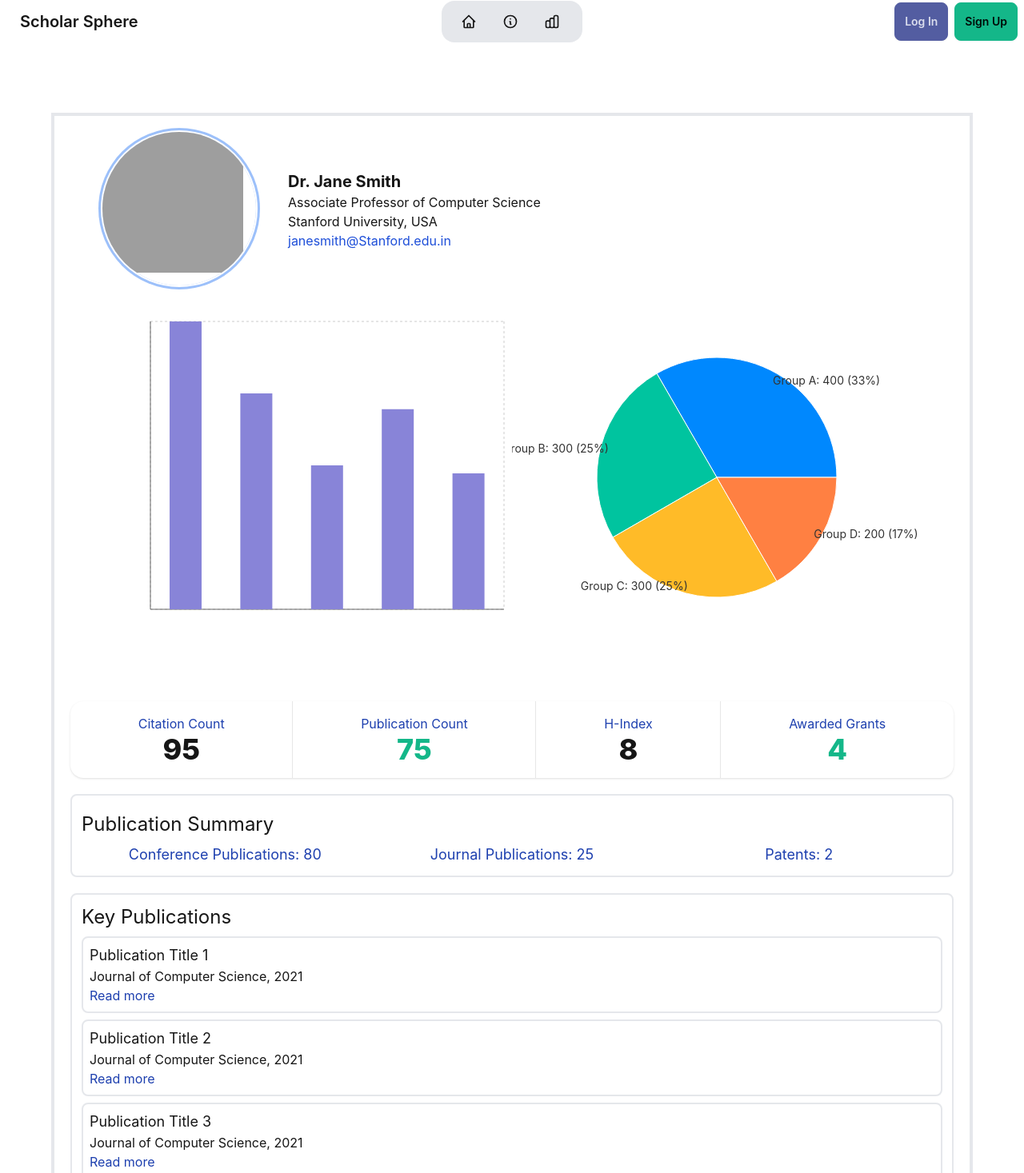
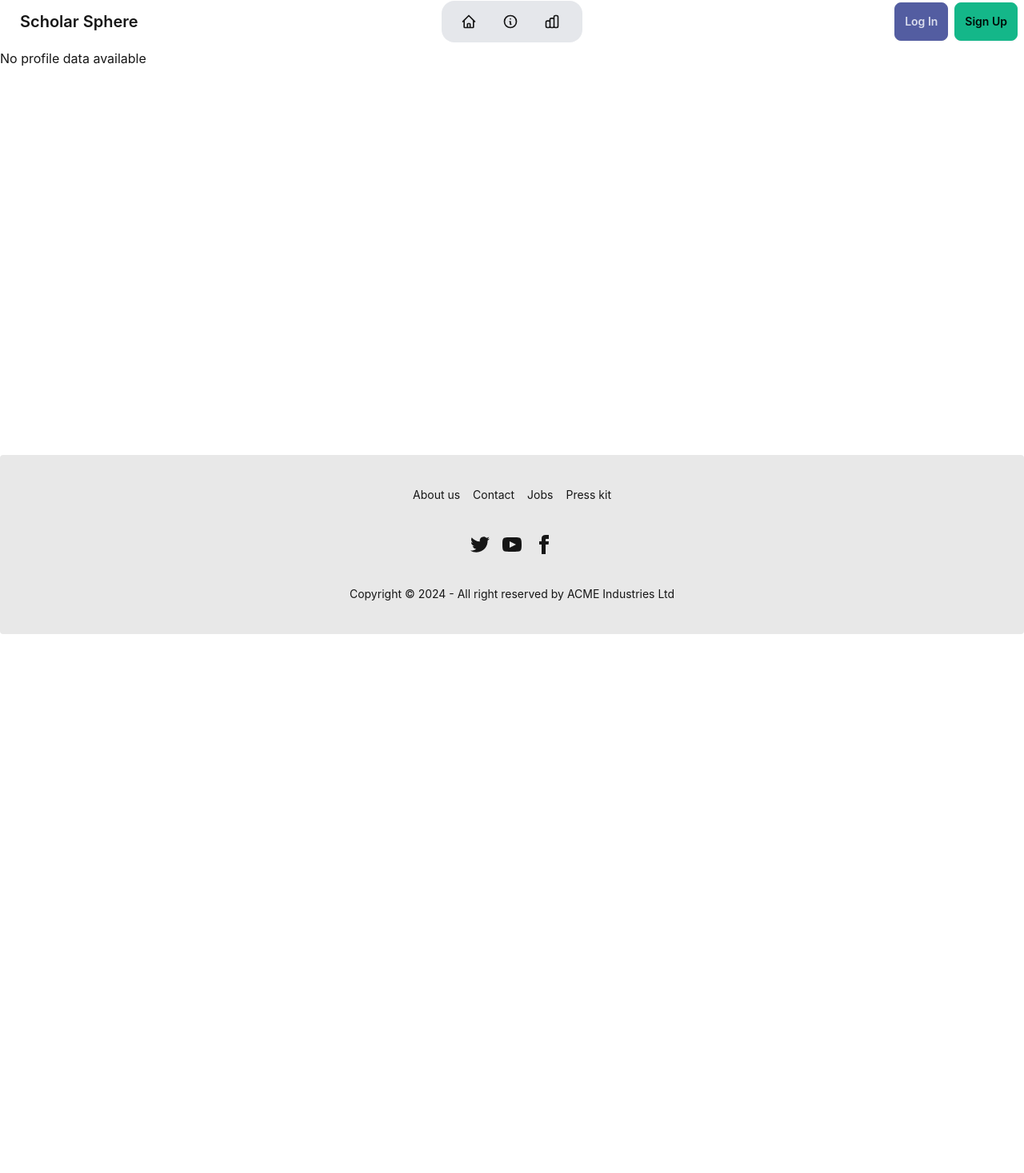
Before and after one commit to MetaStag/scholarsphere, a React (Create React App) app: page /report in a window 1280 px wide. Shown: the part 7-1474 px from the top of the page at 80% size. After the commit the page ends 800 px from the top, so only its background shows below. Built offline with nearby package versions, Linux system fonts and the light colour scheme; grey boxes are pictures that could not be loaded; the HTML template or start-up script is replaced by a standard one.

Commit message:
ui changes

```diff
--- a/package.json
+++ b/package.json
@@ -11,10 +11,12 @@
     "@testing-library/react": "^13.4.0",
     "@testing-library/user-event": "^13.5.0",
     "autoprefixer": "^10.4.20",
+    "framer-motion": "^11.3.31",
     "papaparse": "^5.4.1",
     "postcss": "^8.4.41",
     "react": "^18.3.1",
     "react-dom": "^18.3.1",
+    "react-fast-marquee": "^1.6.5",
     "react-router-dom": "^6.26.1",
     "react-scripts": "^5.0.1",
     "recharts": "^2.12.7",
--- a/src/Components/About.js
+++ b/src/Components/About.js
@@ -7,7 +7,11 @@ function About() {
   const navigate = useNavigate();
 
   if (!profile) {
-    return <p>No profile data available</p>;
+    return (
+      <p className="text-center mt-20 text-xl text-red-500">
+        No profile data available
+      </p>
+    );
   }
 
   const handleGenerateReport = () => {
@@ -20,61 +24,77 @@ function About() {
     const yearArray = years.split(",");
 
     return linkArray.map((link, index) => (
-      <tr key={index}>
-        <td>
+      <tr
+        key={index}
+        className="hover:bg-gray-100 transition-colors duration-200"
+      >
+        <td className="p-4">
           <a
             href={link.trim()}
             target="_blank"
             rel="noopener noreferrer"
-            className="text-blue-500 underline block"
+            className="text-blue-600 hover:text-blue-800 font-semibold"
           >
             {link.trim()}
           </a>
         </td>
-        <td>{yearArray[index]?.trim() || "N/A"}</td>
+        <td className="p-4 text-gray-700">
+          {yearArray[index]?.trim() || "N/A"}
+        </td>
       </tr>
     ));
   };
 
   return (
-    <div className="mt-20 text-center">
-      <div className="flex items-center justify-center mb-6 relative mx-64">
-        <div className="avatar">
-          <div className="ring-primary ring-offset-base-100 w-48 h-48 rounded-full ring ring-offset-2 overflow-hidden">
+    <div className="mt-16 mx-auto max-w-6xl p-8 bg-gradient-to-br from-white to-blue-100 shadow-2xl rounded-3xl">
+      {/* Profile Header */}
+      <div className="flex flex-col md:flex-row items-center justify-between mb-12">
+        <div className="w-full md:w-1/3 flex justify-center mb-6 md:mb-0">
+          <div className="relative group">
             <img
               src={
                 profile.image ||
                 "https://www.freeiconspng.com/uploads/profile-icon-9.png"
               }
               alt={profile.Author}
-              className="w-full h-full object-cover"
+              className="w-40 h-40 md:w-56 md:h-56 rounded-full border-8 border-blue-400 object-cover shadow-lg transform group-hover:scale-105 transition-transform duration-300"
             />
+            <div className="absolute inset-0 flex items-center justify-center opacity-0 group-hover:opacity-90 bg-blue-900 bg-opacity-50 rounded-full transition-opacity duration-300">
+              <span className="text-white text-lg font-semibold">
+                View Profile
+              </span>
+            </div>
           </div>
         </div>
-        <div className="ml-6 text-left">
-          <h2 className="text-3xl font-bold mb-4">{profile.Author}</h2>
-          <p className="text-xl mb-3">
-            {profile.Designation}. {profile.Institute}
+        <div className="w-full md:w-2/3 text-center md:text-left space-y-4">
+          <h2 className="text-5xl font-bold text-gray-800">{profile.Author}</h2>
+          <p className="text-xl text-gray-600">
+            {profile.Designation}, {profile.Institute}
           </p>
-          <p className="text-xl">{profile.Location}</p>
-          <p className="text-xl">{profile.Email}</p>
+          <p className="text-lg text-gray-600">{profile.Location}</p>
+          <p className="text-lg text-gray-600">{profile.Email}</p>
           <button
             onClick={handleGenerateReport}
-            className="btn btn-primary mt-4"
+            className="btn bg-blue-600 hover:bg-blue-700 text-white px-8 py-3 rounded-full shadow-lg mt-6 transform hover:scale-105 transition-transform duration-300"
           >
             Generate Report
           </button>
         </div>
       </div>
 
-      <div className="flex flex-row justify-center p-10">
-        <div className="transform scale-125">
-          <table className="table max-w-32">
-            {/* head */}
-            <thead>
+      {/* Contributions Table */}
+      <div className="bg-white p-8 rounded-lg shadow-xl">
+        <h3 className="text-3xl font-semibold text-gray-800 mb-6">
+          Contributions
+        </h3>
+        <div className="overflow-x-auto">
+          <table className="min-w-full bg-white rounded-lg border border-gray-200">
+            <thead className="bg-blue-600 text-white">
               <tr>
-                <th>Contributions</th>
-                <th>Year</th>
+                <th className="p-4 text-left font-medium text-lg">
+                  Contribution
+                </th>
+                <th className="p-4 text-left font-medium text-lg">Year</th>
               </tr>
             </thead>
             <tbody>{renderLinksAndYears(profile.Links, profile.Year)}</tbody>
--- a/src/Components/Report.js
+++ b/src/Components/Report.js
@@ -1,54 +1,112 @@
-// src/Components/Report.js
 import React from "react";
+import { useLocation } from "react-router-dom";
+import { motion } from "framer-motion";
 import BarC from "./BarC";
 import PieC from "./PieC";
 
+function estimateHIndex(totalCitations) {
+  return Math.floor(Math.sqrt(totalCitations));
+}
+
 function Report() {
+  const { state } = useLocation();
+  const { profile } = state || {};
+
+  if (!profile) {
+    return <p>No profile data available</p>;
+  }
+
+  const hIndex = estimateHIndex(profile.Citation);
+
   return (
-    <div className="mt-20 mx-auto max-w-6xl flex flex-col border-4 p-5 my-10">
-      <div className="flex flex-row">
-        <div className="ring-primary ring-offset-base-100 w-48 h-48 rounded-full ring ring-offset-2 overflow-hidden mx-10">
+    <div className="mt-20 mx-auto max-w-6xl">
+      <motion.div
+        className="flex flex-col items-center text-center mb-10"
+        initial={{ opacity: 0, y: -50 }}
+        animate={{ opacity: 1, y: 0 }}
+        transition={{ duration: 0.5 }}
+      >
+        <motion.div
+          className="ring-primary ring-offset-base-100 w-48 h-48 rounded-full ring ring-offset-2 overflow-hidden shadow-lg"
+          whileHover={{ scale: 1.1 }}
+          whileTap={{ scale: 0.9 }}
+        >
           <img
-            src={"https://www.freeiconspng.com/uploads/profile-icon-9.png"}
-            alt="imag"
-            className="w-44 h-44 object-cover"
+            src={
+              profile.image ||
+              "https://www.freeiconspng.com/uploads/profile-icon-9.png"
+            }
+            alt={profile.Author}
+            className="w-full h-full object-cover"
           />
-        </div>
-        <div className="flex flex-col mt-12">
-          <span className="text-xl font-bold">Dr. Jane Smith</span>
-          <span>Associate Professor of Computer Science</span>
-          <span>Stanford University, USA</span>
-          <span className="text-blue-700">janesmith@Stanford.edu.in</span>
-        </div>
-      </div>
-      <div className="flex flex-row m-10">
-        <BarC />
-        <PieC />
-      </div>
-      <div className="stats shadow mt-10">
-        <div className="stat place-items-center">
-          <div className="stat-title text-primary-800">Citation Count</div>
-          <div className="stat-value">95</div>
-        </div>
+        </motion.div>
+        <h1 className="text-4xl font-extrabold mt-6">{profile.Author}</h1>
+        <p className="text-xl text-gray-600 mt-2">{profile.Designation}</p>
+        <p className="text-xl text-gray-600">{profile.Institute}</p>
+        <p className="text-xl text-blue-700 mt-2">{profile.Email}</p>
+      </motion.div>
 
-        <div className="stat place-items-center">
-          <div className="stat-title text-primary-800">Publication Count</div>
-          <div className="stat-value text-secondary">75</div>
-        </div>
+      <motion.div
+        className="grid grid-cols-1 md:grid-cols-2 gap-10"
+        initial={{ opacity: 0 }}
+        animate={{ opacity: 1 }}
+        transition={{ delay: 0.3, duration: 0.5 }}
+      >
+        <motion.div
+          className="p-6 bg-white rounded-lg shadow-md hover:shadow-xl transition-shadow duration-300"
+          whileHover={{ scale: 1.05 }}
+        >
+          <BarC />
+        </motion.div>
+        <motion.div
+          className="p-6 bg-white rounded-lg shadow-md hover:shadow-xl transition-shadow duration-300"
+          whileHover={{ scale: 1.05 }}
+        >
+          <PieC />
+        </motion.div>
+      </motion.div>
 
-        <div className="stat place-items-center">
-          <div className="stat-title text-primary-800">H-Index</div>
-          <div className="stat-value">8</div>
-        </div>
+      <div className="stats shadow mt-10 grid grid-cols-2 md:grid-cols-4 gap-6">
+        <motion.div
+          className="stat place-items-center bg-gradient-to-r from-purple-400 via-pink-500 to-red-500 text-white rounded-lg p-4"
+          whileHover={{ scale: 1.05 }}
+        >
+          <div className="stat-title">Citation Count</div>
+          <div className="stat-value">{profile.Citation}</div>
+        </motion.div>
 
-        <div className="stat place-items-center">
-          <div className="stat-title text-primary-800">Awarded Grants</div>
-          <div className="stat-value text-secondary">4</div>
-        </div>
+        <motion.div
+          className="stat place-items-center bg-gradient-to-r from-green-400 to-blue-500 text-white rounded-lg p-4"
+          whileHover={{ scale: 1.05 }}
+        >
+          <div className="stat-title">Publication Count</div>
+          <div className="stat-value">{profile.Publication}</div>
+        </motion.div>
+
+        <motion.div
+          className="stat place-items-center bg-gradient-to-r from-yellow-400 to-orange-500 text-white rounded-lg p-4"
+          whileHover={{ scale: 1.05 }}
+        >
+          <div className="stat-title">H-Index</div>
+          <div className="stat-value">{hIndex}</div>
+        </motion.div>
+
+        <motion.div
+          className="stat place-items-center bg-gradient-to-r from-teal-400 to-indigo-500 text-white rounded-lg p-4"
+          whileHover={{ scale: 1.05 }}
+        >
+          <div className="stat-title">Awarded Grants</div>
+          <div className="stat-value">4</div>
+        </motion.div>
       </div>
 
-      <div className="border-2 mt-5 p-3 rounded-lg">
-        <h1 className="text-bold text-2xl py-2">Publication Summary</h1>
+      <motion.div
+        className="border-2 mt-5 p-5 rounded-lg bg-gray-50 shadow-md hover:shadow-lg transition-shadow duration-300"
+        initial={{ opacity: 0 }}
+        animate={{ opacity: 1 }}
+        transition={{ delay: 0.4, duration: 0.5 }}
+      >
+        <h1 className="text-bold text-3xl mb-4">Publication Summary</h1>
         <div className="text-primary-800 flex justify-between w-full">
           <span className="flex-1 text-center text-lg">
             Conference Publications: 80
@@ -58,26 +116,43 @@ function Report() {
           </span>
           <span className="flex-1 text-center text-lg">Patents: 2</span>
         </div>
-      </div>
+      </motion.div>
 
-      <div className="border-2 mt-5 p-3 rounded-lg">
-        <h1 className="text-bold text-2xl">Key Publications</h1>
-        <div className="border-2 p-2 rounded-lg flex flex-col my-2">
-          <span className="text-bold text-lg">Publication Title 1</span>
-          <span>Journal of Computer Science, 2021</span>
-          <span className="text-primary-800">Read more</span>
+      <motion.div
+        className="border-2 mt-5 p-5 rounded-lg bg-gray-50 shadow-md hover:shadow-lg transition-shadow duration-300"
+        initial={{ opacity: 0 }}
+        animate={{ opacity: 1 }}
+        transition={{ delay: 0.5, duration: 0.5 }}
+      >
+        <h1 className="text-bold text-3xl mb-4">Key Publications</h1>
+        <div className="border-2 p-4 rounded-lg flex flex-col my-3">
+          <span className="text-bold text-xl">
+            Plastic deformation of B2-NiTi
+          </span>
+          <span>Journal of Computer Science, 2005</span>
+          <span className="text-primary-800 underline cursor-pointer">
+            Read more
+          </span>
         </div>
-        <div className="border-2 p-2 rounded-lg flex flex-col my-2">
-          <span className="text-bold text-lg">Publication Title 2</span>
-          <span>Journal of Computer Science, 2021</span>
-          <span className="text-primary-800">Read more</span>
+        <div className="border-2 p-4 rounded-lg flex flex-col my-3">
+          <span className="text-bold text-xl">
+            Modeling of Plane Strain Fatigue Crack Closure
+          </span>
+          <span>Journal of Computer Science, 2007</span>
+          <span className="text-primary-800 underline cursor-pointer">
+            Read more
+          </span>
         </div>
-        <div className="border-2 p-2 rounded-lg flex flex-col">
-          <span className="text-bold text-lg">Publication Title 3</span>
-          <span>Journal of Computer Science, 2021</span>
-          <span className="text-primary-800">Read more</span>
+        <div className="border-2 p-4 rounded-lg flex flex-col my-3">
+          <span className="text-bold text-xl">
+            Constraint Effect in Thermo-Mechanical Fatigue
+          </span>
+          <span>Journal of Computer Science, 2010</span>
+          <span className="text-primary-800 underline cursor-pointer">
+            Read more
+          </span>
         </div>
-      </div>
+      </motion.div>
     </div>
   );
 }
```
Also changed, not shown: src/Components/Table.js (+35 -18 lines), src/Components/Upload.js (+29 -18 lines), 1 other file (tests, documents, lock files or other folders).
